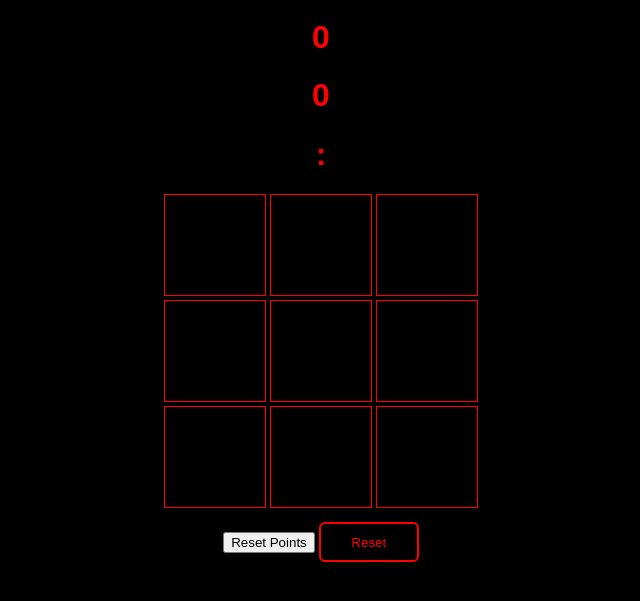
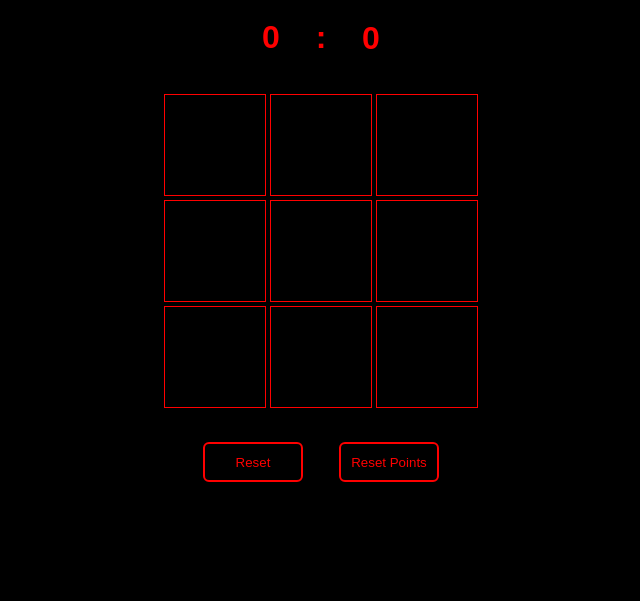
Before and after one commit to Maicke-Andrew/JogoDaVelha, a plain HTML site: page index.html in a window 1280 px wide. Shown: the part 61-662 px from the top of the page, without its empty margins (319-959 px from the left). Drawn offline with Linux system fonts and the light colour scheme.

Commit message:
Update style.css

```diff
--- a/styles/style.css
+++ b/styles/style.css
@@ -7,6 +7,8 @@ h1{
     font-family: Arial, Helvetica, sans-serif;
 }
 .square{
+    position: relative;
+    bottom: 100px;
     width: 100px;
     height: 100px;
     background-color: black;
@@ -23,7 +25,7 @@ h1{
     content: url("./o.png");
     line-height: 100px;
     top: 13px;
-    bottom: 0;
+    bottom: 0px;
     left: 0;
     right: 0;
 }
@@ -44,6 +46,9 @@ h1{
 }
 
 #btn{
+    position: relative;
+    right: 120px;
+    bottom: 80px;
     width: 100px;
     height: 40px;
     margin-top: 10px;
@@ -52,3 +57,31 @@ h1{
     background-color: black;
     color: red;
 }
+
+#pontosX{
+    padding-right: 100px;
+}
+
+#pontosO{
+    position: relative;
+    padding-left: 100px;
+    bottom: 57px
+}
+
+#doisPontos{
+    position: relative;
+    bottom: 117px;
+}
+
+#pts{
+    position: relative;
+    left: 120px;
+    bottom: 80px;
+    width: 100px;
+    height: 40px;
+    margin-top: 10px;
+    border: 2px solid red;
+    border-radius: 6px;
+    background-color: black;
+    color: red;
+}
```
